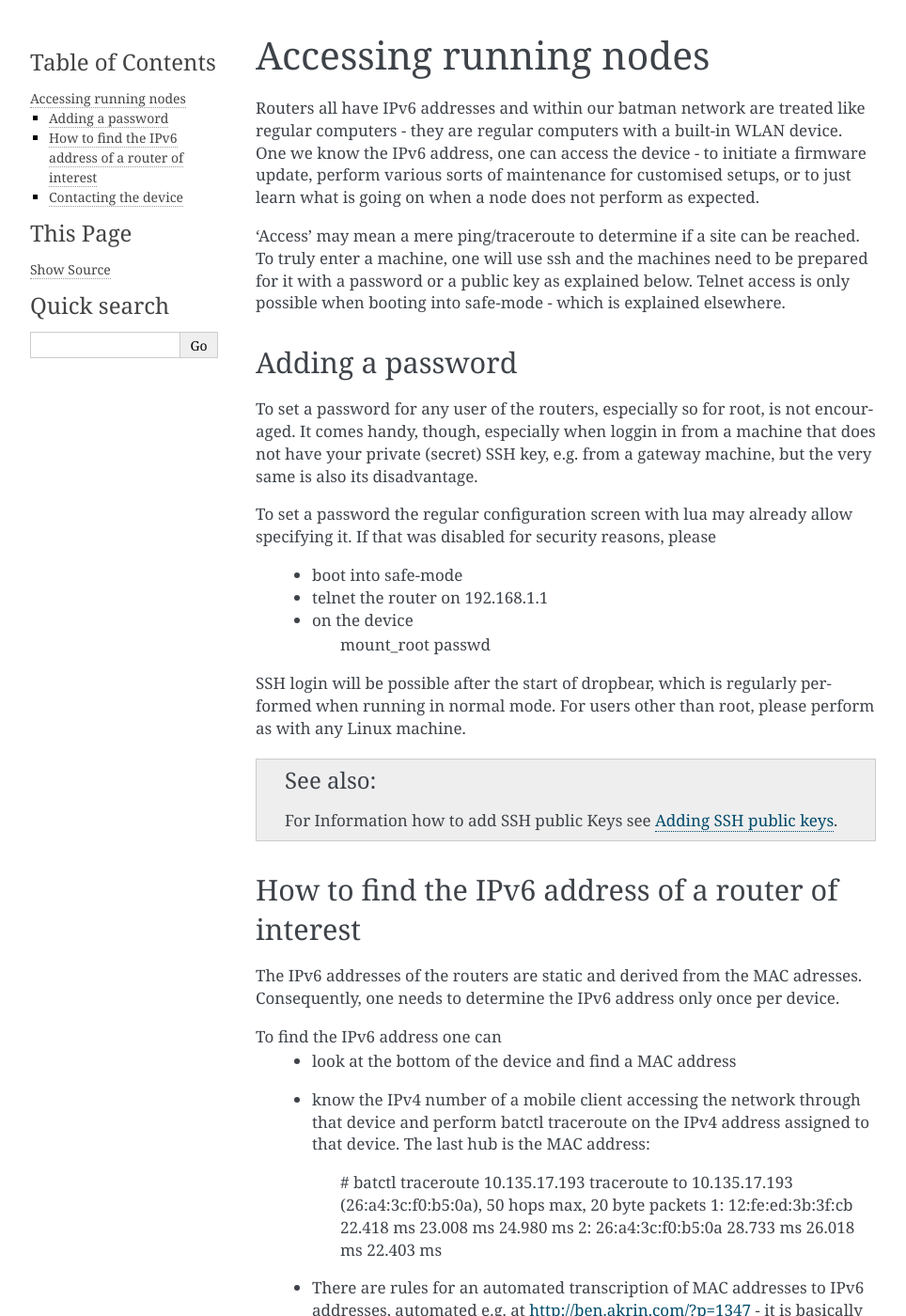
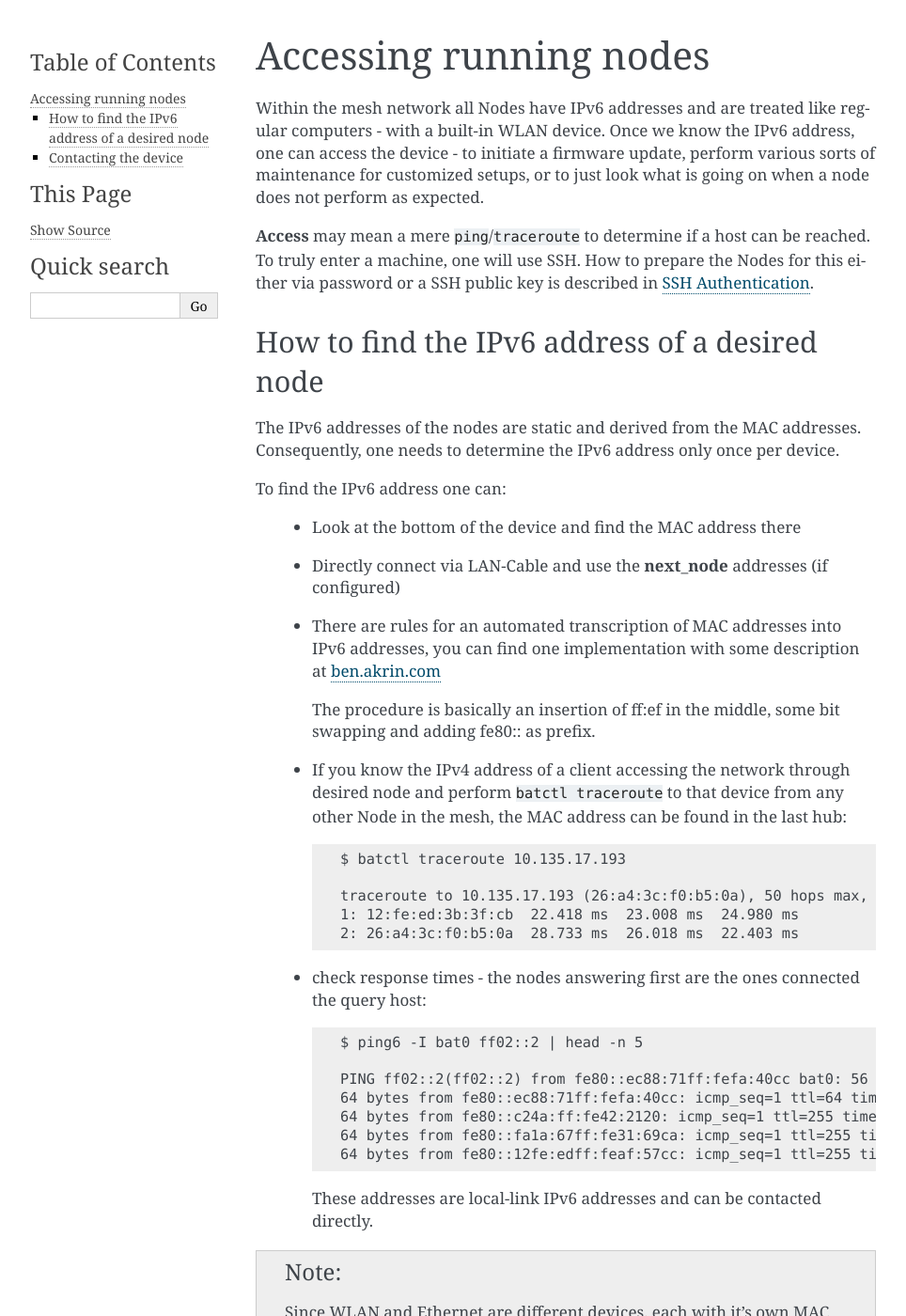
Before and after one commit to freifunk-gluon/gluon, a Sphinx documentation site: the page built from docs/user/accessing-nodes.rst, in a window 1280 px wide and 1400 px high. Shown: the whole window at 94% size, without its empty margins (148-1112 px from the left). Built offline with Sphinx 7.4.7, drawn with Linux system fonts in a browser that asks for light colours; some of the changed text lies outside the part shown.

```diff
--- a/docs/index.rst
+++ b/docs/index.rst
@@ -14,6 +14,7 @@ User Documentation
    user/getting_started
    user/site
    user/accessing-nodes
+   user/authentication
    user/faq
 
 Features
--- a/docs/user/accessing-nodes.rst
+++ b/docs/user/accessing-nodes.rst
@@ -1,85 +1,78 @@
-.. _accessing-nodes:
-
 Accessing running nodes
 =======================
 
-Routers all have IPv6 addresses and within our batman network are treated like regular
-computers - they are regular computers with a built-in WLAN device. One we know the
-IPv6 address, one can access the device - to initiate a firmware update, perform
-various sorts of maintenance for customised setups, or to just learn what is going on
-when a node does not perform as expected.
+Within the mesh network all Nodes have IPv6 addresses and are treated like regular
+computers - with a built-in WLAN device. Once we know the IPv6 address, one can
+access the device - to initiate a firmware update, perform various sorts of maintenance
+for customized setups, or to just look what is going on when a node does not perform
+as expected.
 
-'Access' may mean a mere ping/traceroute to determine if a site can be reached.
-To truly enter a machine, one will use ssh and the machines need to be prepared
-for it with a password or a public key as explained below. Telnet access is only
-possible when booting into safe-mode - which is explained elsewhere.
+**Access** may mean a mere ``ping``/``traceroute`` to determine if a host can be reached.
+To truly enter a machine, one will use SSH. How to prepare the Nodes for this either
+via password or a SSH public key is described in :doc:`/user/authentication`.
 
-Adding a password
------------------
+How to find the IPv6 address of a desired node
+----------------------------------------------
 
-To set a password for any user of the routers, especially so for root, is not encouraged.
-It comes handy, though, especially when loggin in from a machine that does not have your
-private (secret) SSH key, e.g. from a gateway machine, but the very same is also its
-disadvantage.
+The IPv6 addresses of the nodes are static and derived from the MAC addresses.
+Consequently, one needs to determine the IPv6 address only once per device.
 
-To set a password the regular configuration screen with lua may already allow
-specifying it. If that was disabled for security reasons, please
- * boot into safe-mode
- * telnet the router on 192.168.1.1
- * on the device
-     mount_root
-     passwd
-SSH login will be possible after the start of dropbear, which is regularly performed
-when running in normal mode. For users other than root, please perform as with any Linux
-machine.
+To find the IPv6 address one can:
 
-.. seealso::
+    * Look at the bottom of the device and find the MAC address there
+    * Directly connect via LAN-Cable and use the **next_node** addresses (if configured)
+    *
+        There are rules for an automated transcription of MAC addresses into IPv6
+        addresses, you can find one implementation with some description at
+        `ben.akrin.com <http://ben.akrin.com/?p=1347>`_
 
-    For Information how to add SSH public Keys see :ref:`add-ssh-keys`.
+        The procedure is basically an insertion of ff:ef in the middle, some bit
+        swapping and adding fe80:: as prefix.
+    *
+        If you know the IPv4 address of a client accessing the network through desired
+        node and perform ``batctl traceroute`` to that device from any other Node
+        in the mesh, the MAC address can be found in the last hub::
 
-How to find the IPv6 address of a router of interest
-----------------------------------------------------
+            $ batctl traceroute 10.135.17.193
 
-The IPv6 addresses of the routers are static and derived from
-the MAC adresses. Consequently, one needs to determine the IPv6
-address only once per device.
+            traceroute to 10.135.17.193 (26:a4:3c:f0:b5:0a), 50 hops max, 20 byte packets
+            1: 12:fe:ed:3b:3f:cb  22.418 ms  23.008 ms  24.980 ms
+            2: 26:a4:3c:f0:b5:0a  28.733 ms  26.018 ms  22.403 ms
+    *
+        check response times - the nodes answering first are the ones connected the query host::
 
-To find the IPv6 address one can
- * look at the bottom of the device and find a MAC address
- * know the IPv4 number of a mobile client accessing the network through that device and perform
-   batctl traceroute on the IPv4 address assigned to that device. The last hub is the MAC address:
-     # batctl traceroute 10.135.17.193
-     traceroute to 10.135.17.193 (26:a4:3c:f0:b5:0a), 50 hops max, 20 byte packets
-     1: 12:fe:ed:3b:3f:cb  22.418 ms  23.008 ms  24.980 ms
-     2: 26:a4:3c:f0:b5:0a  28.733 ms  26.018 ms  22.403 ms
- * There are rules for an automated transcription of MAC addresses to IPv6 addresses,
-   automated e.g. at http://ben.akrin.com/?p=1347 - it is basically an insertion of ff:ef in the
-   middle and fe80:: as a prefix.
- * check response times - the routers answering first are the ones connected the query host
-    # ping6 -I bat0 ff02::2 | head -n 5
-    PING ff02::2(ff02::2) from fe80::ec88:71ff:fefa:40cc bat0: 56 data bytes
-    64 bytes from fe80::ec88:71ff:fefa:40cc: icmp_seq=1 ttl=64 time=0.066 ms
-    64 bytes from fe80::c24a:ff:fe42:2120: icmp_seq=1 ttl=255 time=26.6 ms (DUP!)
-    64 bytes from fe80::fa1a:67ff:fe31:69ca: icmp_seq=1 ttl=255 time=27.1 ms (DUP!)
-    64 bytes from fe80::12fe:edff:feaf:57cc: icmp_seq=1 ttl=255 time=27.5 ms (DUP!)
-   These addresses are local-link IPv6 addresses and can be contacted directly.
- * It is expected these MAC addresses not to be exactly the same as the ones seen underneath
-   the device, since WLAN and Ethernet are different devices, and only the MAC addresses
-   of either are depicted, and there may be different MAC addreses for the WAN and LAN ports.
+            $ ping6 -I bat0 ff02::2 | head -n 5
 
+            PING ff02::2(ff02::2) from fe80::ec88:71ff:fefa:40cc bat0: 56 data bytes
+            64 bytes from fe80::ec88:71ff:fefa:40cc: icmp_seq=1 ttl=64 time=0.066 ms
+            64 bytes from fe80::c24a:ff:fe42:2120: icmp_seq=1 ttl=255 time=26.6 ms (DUP!)
+            64 bytes from fe80::fa1a:67ff:fe31:69ca: icmp_seq=1 ttl=255 time=27.1 ms (DUP!)
+            64 bytes from fe80::12fe:edff:feaf:57cc: icmp_seq=1 ttl=255 time=27.5 ms (DUP!)
+
+        These addresses are local-link IPv6 addresses and can be contacted directly.
+
+.. note::
+        Since WLAN and Ethernet are different devices, each with it's own MAC address,
+        it is expected that these MAC addresses are not always exactly the same as
+        the ones seen underneath the device. Only one of either devices is depicted.
 
 Contacting the device
 ---------------------
 
-For a mere ping, perform
-  # ping6 -I bat0 fe80::12fe:edff:feaf:57cc
-  PING fe80::12fe:edff:feaf:57cc(fe80::12fe:edff:feaf:57cc) from fe80::ec88:71ff:fefa:40cc bat0: 56 data bytes
-  64 bytes from fe80::12fe:edff:feaf:57cc: icmp_seq=1 ttl=64 time=54.2 ms
-  64 bytes from fe80::12fe:edff:feaf:57cc: icmp_seq=2 ttl=64 time=28.3 ms
+For a mere ping, perform::
+
+    $ ping6 -I bat0 fe80::12fe:edff:feaf:57cc
+
+    PING fe80::12fe:edff:feaf:57cc(fe80::12fe:edff:feaf:57cc) from fe80::ec88:71ff:fefa:40cc bat0: 56 data bytes
+    64 bytes from fe80::12fe:edff:feaf:57cc: icmp_seq=1 ttl=64 time=54.2 ms
+    64 bytes from fe80::12fe:edff:feaf:57cc: icmp_seq=2 ttl=64 time=28.3 ms
+
 i.e. use ping6 instead of IPv4 ping and help with the interface.
 
-For SSH, analogously do
-  # ssh fe80::12fe:edff:feaf:57cc%bat0
-  The authenticity of host 'fe80::12fe:edff:feaf:57cc%bat0 (fe80::12fe:edff:feaf:57cc%bat0)' can't be established.
-  RSA key fingerprint is 53:5c:ac:f8:65:74:0b:cb:a4:67:26:3a:f5:65:2f:77.
-  Are you sure you want to continue connecting (yes/no)?
+For SSH, analogously do::
+
+      $ ssh fe80::12fe:edff:feaf:57cc%bat0
+
+      The authenticity of host 'fe80::12fe:edff:feaf:57cc%bat0 (fe80::12fe:edff:feaf:57cc%bat0)' can't be established.
+      RSA key fingerprint is 53:5c:ac:f8:65:74:0b:cb:a4:67:26:3a:f5:65:2f:77.
+      Are you sure you want to continue connecting (yes/no)?
```
Also changed, not shown: docs/features/authorized-keys.rst (+15 -15 lines), docs/user/authentication.rst (added, +40 -0 lines).
